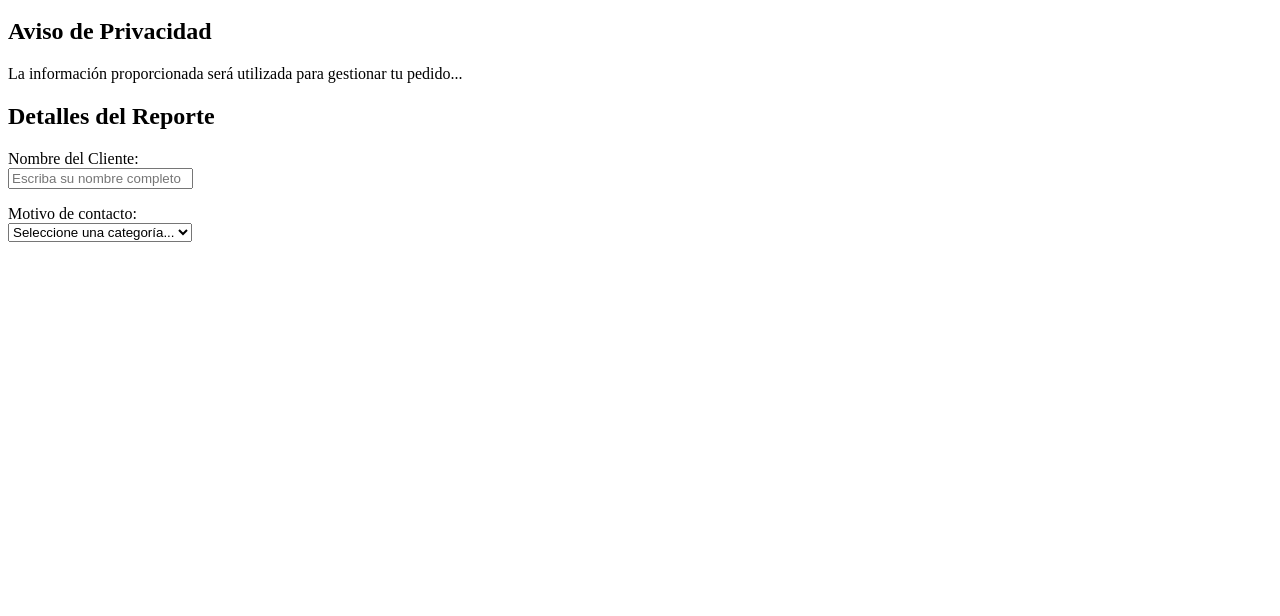
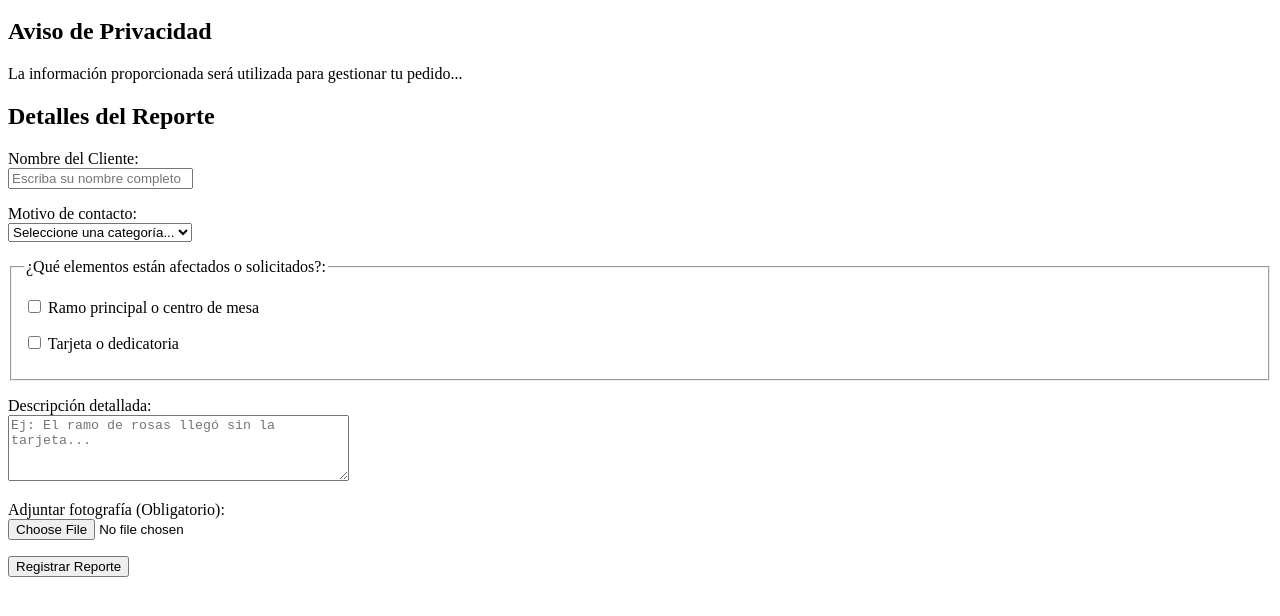
Before and after one commit to KarenDayana07/Clase-HTML, a plain HTML site: page reporte.html in a window 1280 px wide. Shown: the part 100-716 px from the top of the page. Drawn offline with Linux system fonts and the light colour scheme.

Commit message:
feat: incorporar carga de archivos, boton de registro y autoría del documento

```diff
--- a/reporte.html
+++ b/reporte.html
@@ -23,7 +23,6 @@
             <h2>Aviso de Privacidad</h2>
             <p>La información proporcionada será utilizada para gestionar tu pedido...</p>
         </section>
-        <!-- Agrega esto debajo del aviso de privacidad -->
         <section>
             <h2>Detalles del Reporte</h2>
             <form action="#" method="POST">
@@ -43,6 +42,31 @@
                 </p>
             </form>
         </section>
+        <fieldset>
+            <legend>¿Qué elementos están afectados o solicitados?:</legend>
+            <p>
+                <input type="checkbox" id="afectaRamo" name="afectados" value="ramo">
+                <label for="afectaRamo">Ramo principal o centro de mesa</label>
+            </p>
+            <p>
+                <input type="checkbox" id="afectaTarjeta" name="afectados" value="tarjeta">
+                <label for="afectaTarjeta">Tarjeta o dedicatoria</label>
+            </p>
+        </fieldset>
+
+        <p>
+            <label for="descripcion">Descripción detallada:</label><br>
+            <textarea id="descripcion" name="descripcion" rows="4" cols="40" placeholder="Ej: El ramo de rosas llegó sin la tarjeta..." required></textarea>
+        </p>
+
+        <p>
+            <label for="evidencia">Adjuntar fotografía (Obligatorio):</label><br>
+            <input type="file" id="evidencia" name="evidencia" accept="image/*" required>
+        </p>
+
+        <p>
+            <button type="submit">Registrar Reporte</button>
+        </p>
     </main>
 </body>
 </html>
```
